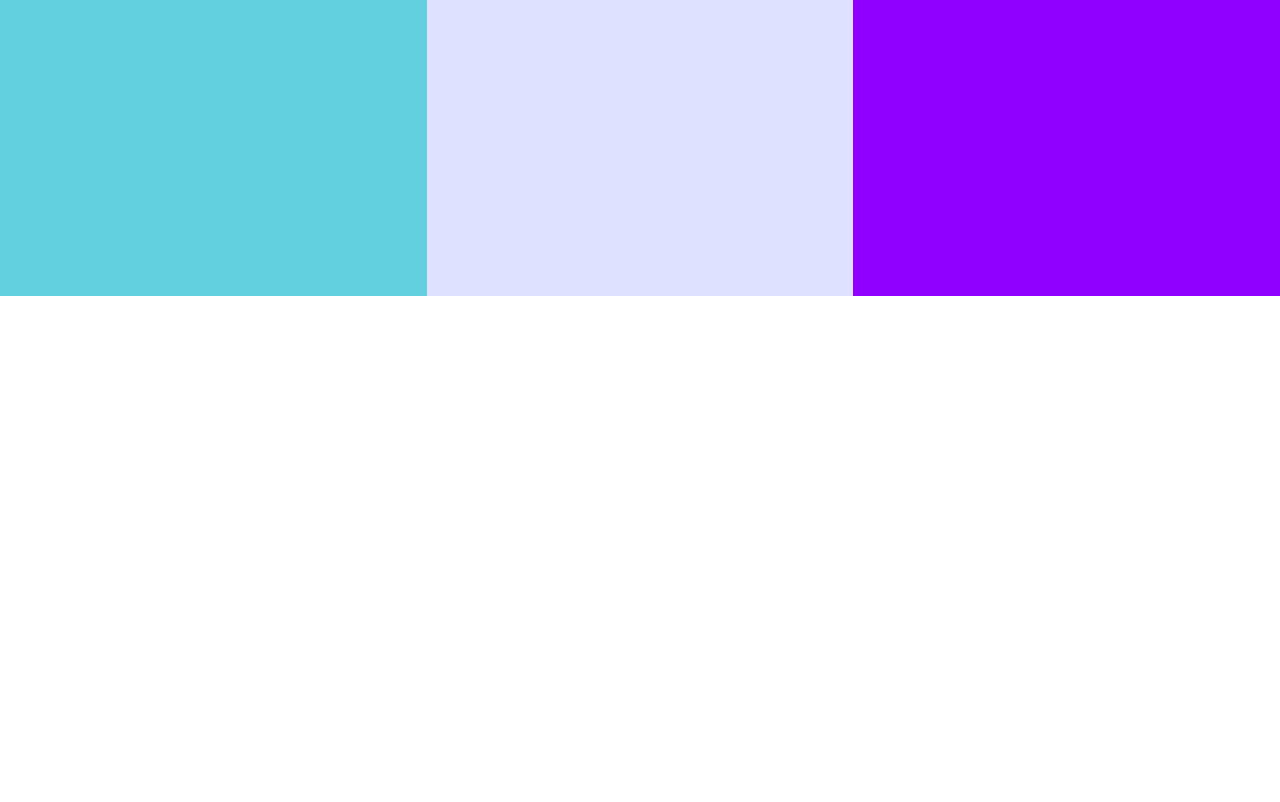
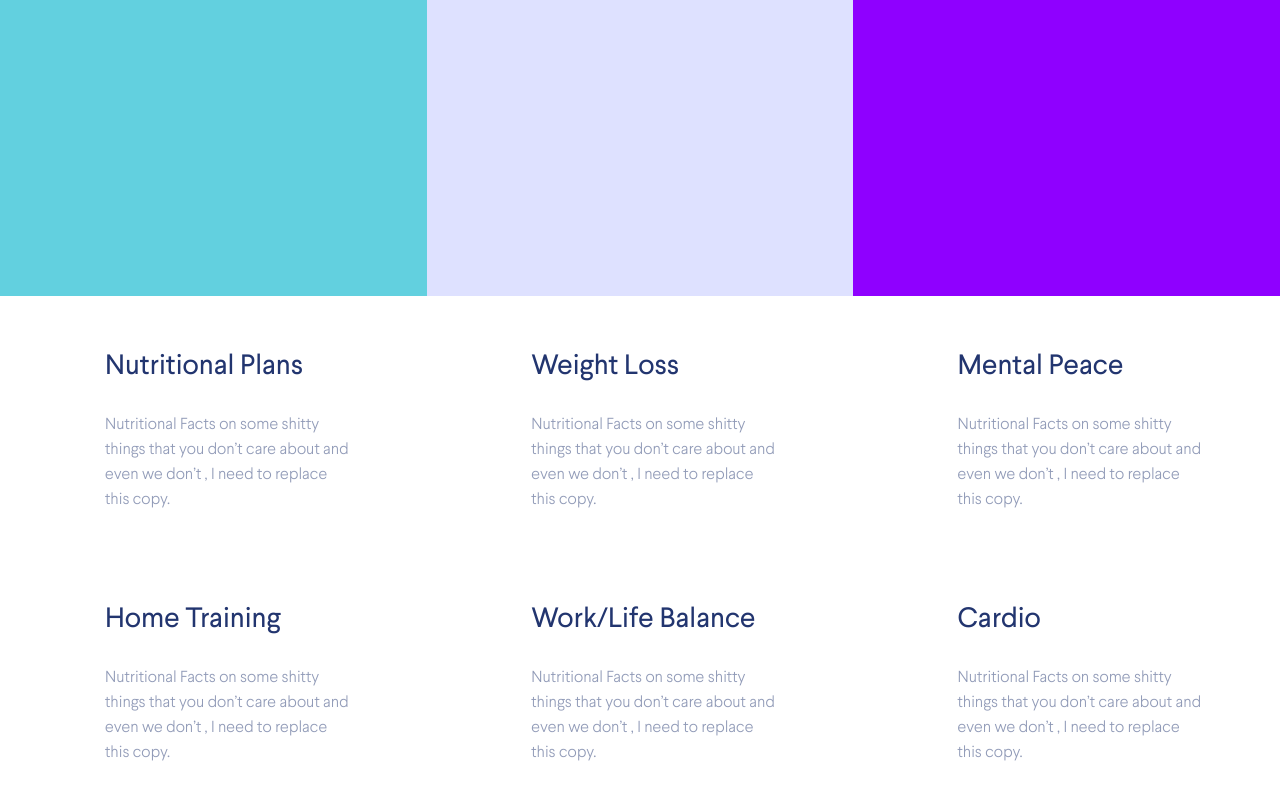
Before and after one commit to JuliaLevitskaya/Thrive-talk, a plain HTML site: page index.html in a window 1280 px wide. Shown: the part 3088-3890 px from the top of the page. Before the commit the page ends 3384 px from the top, so only its background shows below. Drawn offline with Linux system fonts and the light colour scheme; files whose address does not match are found by name.

Commit message:
created a block with text cells-blocks

```diff
--- a/css/style.css
+++ b/css/style.css
@@ -272,6 +272,7 @@
 .health_item {
     width: 34%;
     height: 480px;
+    padding: 120px 50px 0 50px;
     box-sizing: border-box;
 }
 
@@ -281,9 +282,6 @@
     font-family: "Larsseit-Bold";
     display: flex;
     border-top: 2px solid white;
-    width: 78%;
-    margin: auto;
-    margin-top: 120px;
     padding-top: 25px;
     color: #FFFFFF;
 }
@@ -307,7 +305,8 @@
 }
 
 .health__item--img {
-    background: url(/img3/joanna-kosinska-340748.png)
+    background: url(/img3/joanna-kosinska-340748.png);
+    background-size: 100%;
 }
 
 .health__item--purple {
@@ -321,3 +320,28 @@
 .health__item--violet {
     background: #8F00FF;
 }
+
+.info {
+    display: grid;
+    grid-template-columns: 33.3% 33.3% 33.3%;
+}
+
+.info__box {
+    box-sizing: border-box;
+    padding: 55px 77px 37px 105px;
+}
+
+.info__title {
+    font-size: 28px;
+    font-family: "Larsseit";
+    line-height: 33px;
+    padding-bottom: 28px;
+    color: #22356F;
+}
+
+.info__subtitle {
+    font-size: 16px;
+    font-family: "Larsseit-Light";
+    line-height: 25px;
+    color: rgba(34, 53, 111, 0.5);
+}
--- a/index.html
+++ b/index.html
@@ -68,8 +68,12 @@
 
     <div>
         <ul class="health">
-            <li class="health_item health__item--blue"><span class="health__item_text">Physical Health</span></li>
-            <li class="health_item health__item--sky"><span class="health__item_text">Mental Health</span></li>
+            <li class="health_item health__item--blue">
+                <span class="health__item_text">
+                    Physical <br> Health
+                </span>
+            </li>
+            <li class="health_item health__item--sky"><span class="health__item_text">Mental <br> Health</span></li>
             <li class="health_item health__item--img"><span class="health__item_text">Nutrition</span></li>
         </ul>
 
@@ -80,7 +84,50 @@
         </ul>
     </div>
 
-    <div>
+    <div class="info">
+
+        <div class="info__box">
+            <p class="info__title">Nutritional Plans</p>
+            <span class="info__subtitle">Nutritional Facts on some shitty things that you don’t care about and even we don’t , I need to replace this copy.</span>
+        </div>
+
+
+
+        <div class="info__box">
+            <p class="info__title">Weight Loss</p>
+            <span class="info__subtitle">Nutritional Facts on some shitty things that you don’t care about and even we don’t , I need to replace this copy.</span>
+        </div>
+
+
+
+        <div class="info__box">
+            <p class="info__title">Mental Peace</p>
+            <span class="info__subtitle">Nutritional Facts on some shitty things that you don’t care about and even we don’t , I need to replace this copy.</span>
+        </div>
+
+
+
+        <div class="info__box">
+            <p class="info__title" class="info__title">Home Training</p>
+            <span class="info__subtitle">Nutritional Facts on some shitty things that you don’t care about and even we don’t , I need to replace this copy.</span>
+        </div>
+
+
+
+        <div class="info__box">
+            <p class="info__title">Work/Life Balance</p>
+            <span class="info__subtitle">Nutritional Facts on some shitty things that you don’t care about and even we don’t , I need to replace this copy.</span>
+        </div>
+
+
+
+        <div class="info__box">
+            <p class="info__title">Cardio</p>
+            <span class="info__subtitle">Nutritional Facts on some shitty things that you don’t care about and even we don’t , I need to replace this copy.</span>
+        </div>
+
+
+    </div>
 
     </div>
 </body>
```
